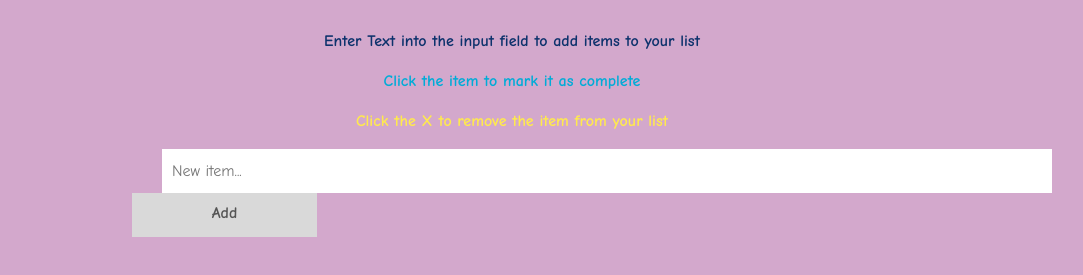
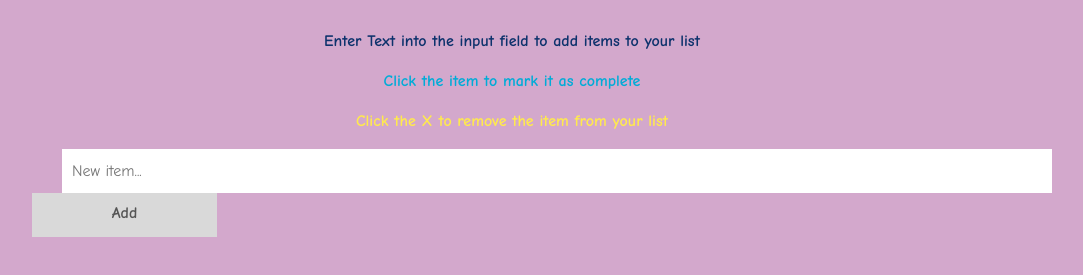
Before and after one commit to MohamedHossam933/To-Do-List, a plain HTML site: page index.html in a window 1280 px wide. Shown: the part 69-344 px from the top of the page, without its empty margins (128-1211 px from the left). Drawn offline with nearby package versions, Linux system fonts and the light colour scheme.

Commit message:
Update style.css

```diff
--- a/style.css
+++ b/style.css
@@ -70,7 +70,7 @@ input
 
 .rc
 {
-    margin-left: 290px !important;
+    margin-left: 190px !important;
     margin-right: 100px !important;
     color: white;
     text-align: center;
```
